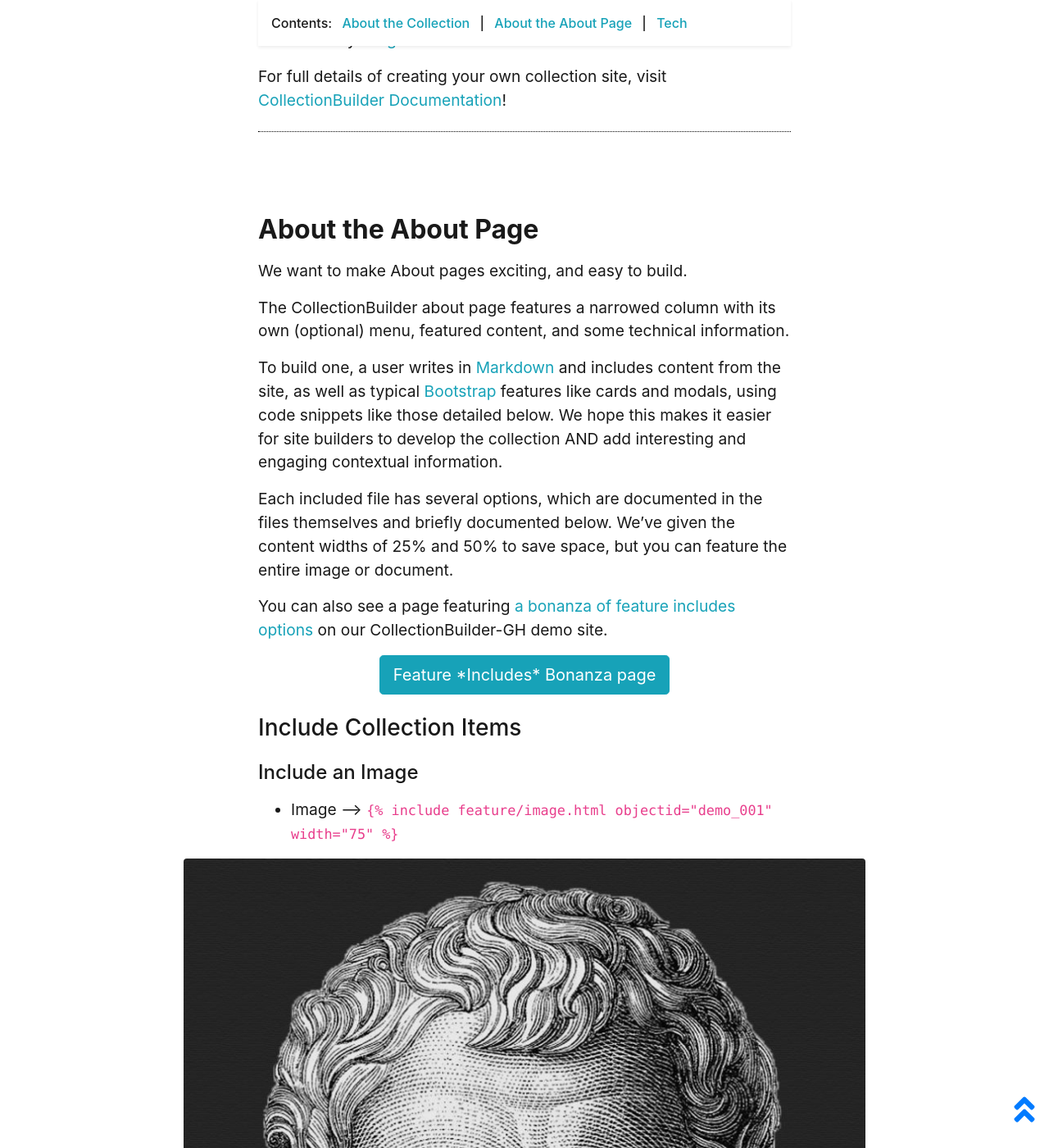
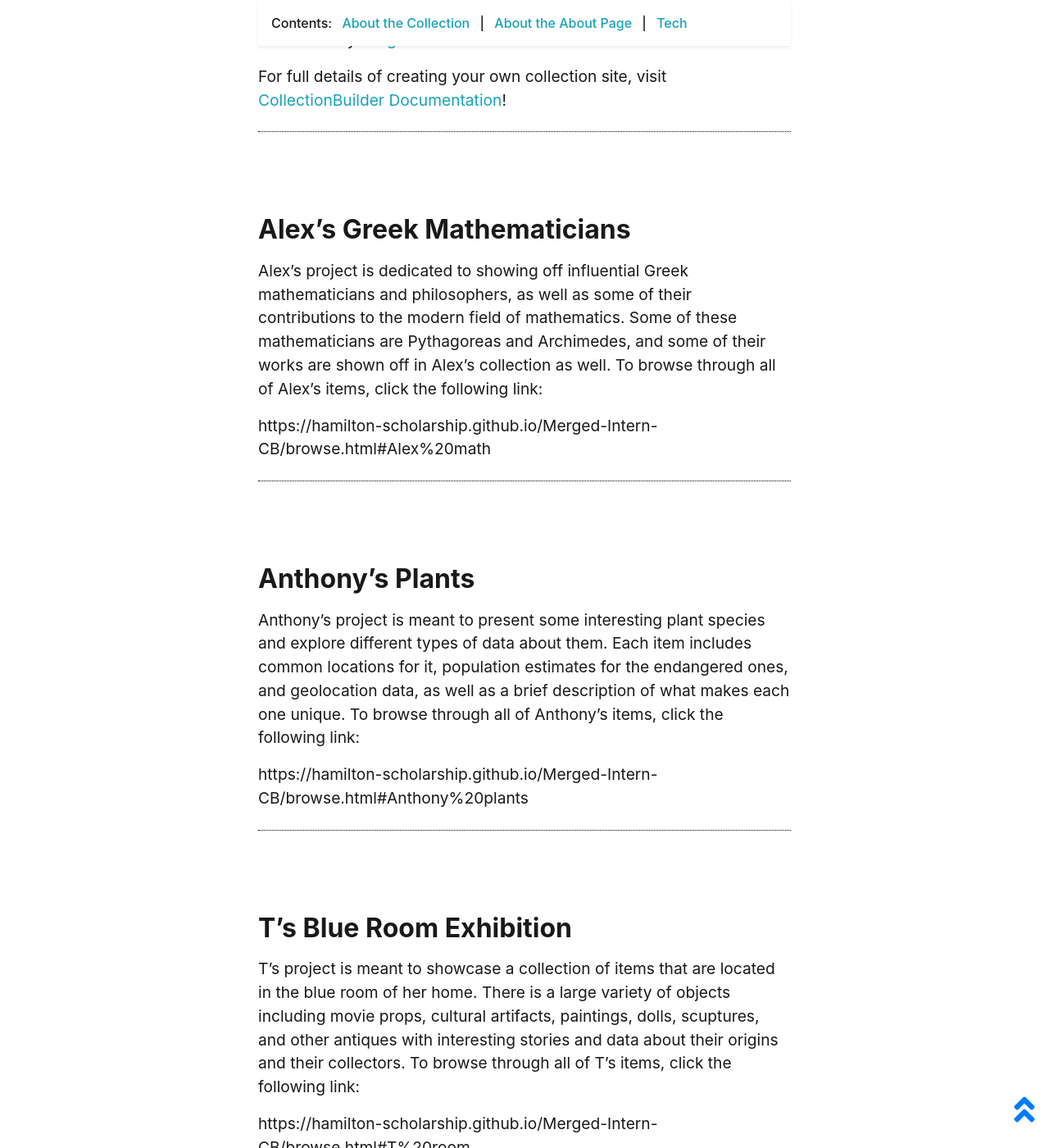
Before and after one commit to hamilton-scholarship/Merged-Intern-CB, a Jekyll site: the page built from pages/about.md, in a window 1280 px wide and 1400 px high, scrolled down 869 px. Shown: the whole window at 82% size. Built offline with Jekyll 4.4.1, drawn with Linux system fonts in a browser that asks for light colours; some of the changed text lies outside the part shown.

Commit message:
Added info about each project

```diff
--- a/pages/about.md
+++ b/pages/about.md
@@ -23,5 +23,29 @@ The template repository features four objects from the University of Idaho Libra
 
 For full details of creating your own collection site, visit [CollectionBuilder Documentation](https://collectionbuilder.github.io/cb-docs/)!
 
+## Alex's Greek Mathematicians
+
+Alex's project is dedicated to showing off influential Greek mathematicians and philosophers, as well as some of their contributions to the modern field of mathematics. Some of these mathematicians are Pythagoreas and Archimedes, and some of their works are shown off in Alex's collection as well. To browse through all of Alex's items, click the following link:
+
+https://hamilton-scholarship.github.io/Merged-Intern-CB/browse.html#Alex%20math
+
+## Anthony's Plants
+
+Anthony's project is meant to present some interesting plant species and explore different types of data about them. Each item includes common locations for it, population estimates for the endangered ones, and geolocation data, as well as a brief description of what makes each one unique. To browse through all of Anthony's items, click the following link:
+
+https://hamilton-scholarship.github.io/Merged-Intern-CB/browse.html#Anthony%20plants
+
+## T's Blue Room Exhibition
+
+T's project is meant to showcase a collection of items that are located in the blue room of her home. There is a large variety of objects including movie props, cultural artifacts, paintings, dolls, scuptures, and other antiques with interesting stories and data about their origins and their collectors. To browse through all of T's items, click the following link:
+
+https://hamilton-scholarship.github.io/Merged-Intern-CB/browse.html#T%20room
+
+## Taylor's Edward Hopper Paintings
+
+Taylor's project is dedicated to showing off some of the famous painter Edward Hopper's works. Each of the paintings included in this collection contains information about when it was painted, the subject of the painting, the location shown, and the medium chosen (oil paint, acryllic paint, etc.). To browse through all of Taylor's items, click the following link:
+
+https://hamilton-scholarship.github.io/Merged-Intern-CB/browse.html#Taylor%20paintings
+
 <!-- IMPORTANT!!! DELETE this comment and the include below when you are finished editing this page for your collection. The include below introduces about page features. They will show up on your collection's about page until you delete it.  -->
-{% include cb/about_the_about.md %}
+<!-- {% include cb/about_the_about.md %} -->
```
